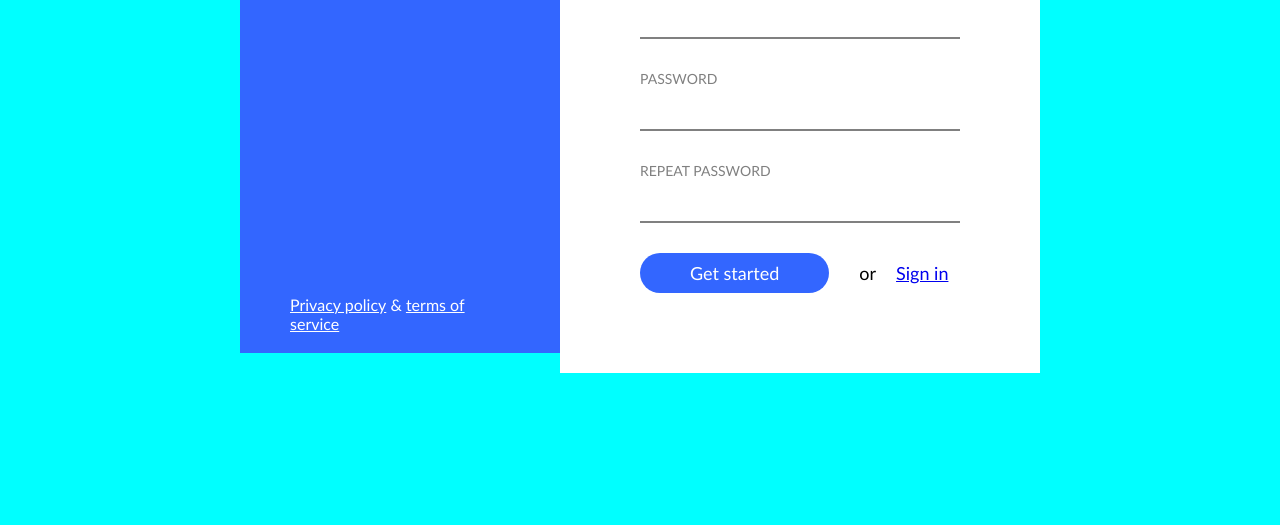
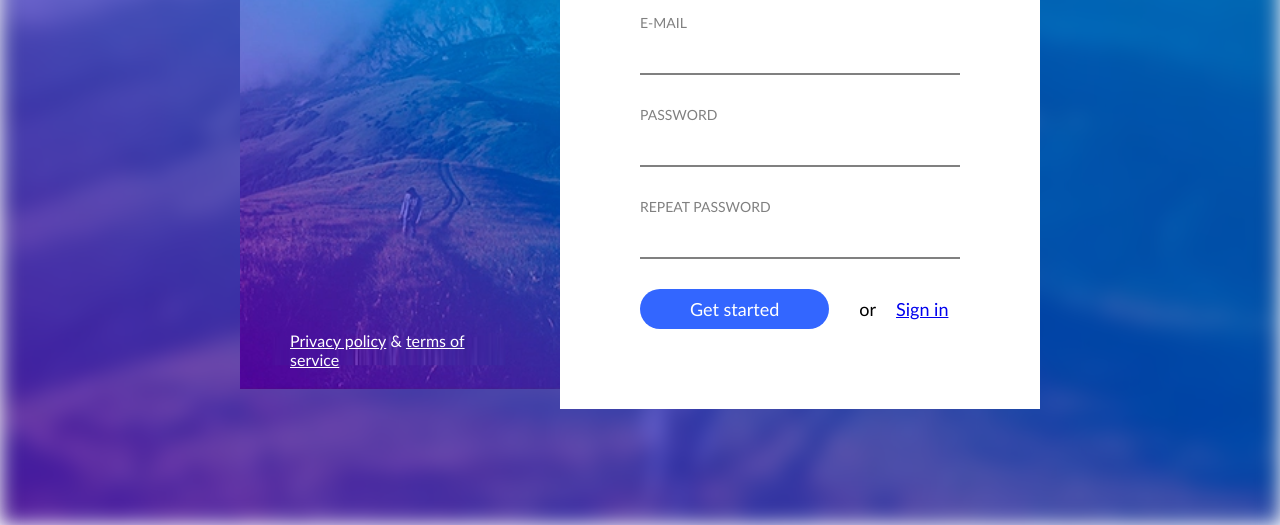
Before and after one commit to Eiman99/14-grupe-sign-up, a plain HTML site: page index.html in a window 1280 px wide. Shown: the part 275-800 px from the top of the page. Drawn offline with Linux system fonts and the light colour scheme.

Commit message:
Background

```diff
--- a/css/custom.css
+++ b/css/custom.css
@@ -1,20 +1,35 @@
 body {
+}
+
+.background {
+    display: inline-block;
+    width: 100%;
+    height: 100vh;
     background-color: aqua;
+    background-image: url(../img/hill.png);
+    background-size: cover;
+    background-position: center;
+    filter: blur(10px);
 }
 
 .container {
     display: inline-block;
     width: 800px;
-    margin-top: 80px;
-    margin-left: calc(50% - 400px);
 
-    position: relative;
+    position: absolute;
+    top: 50%;
+    left: 50%;
+    transform: translate(-50%, -50%);
 }
     .left {
         display: inline-block;
         width: 40%;
         padding: 50px;
         background-color: #36f;
+        background-color: red;
+        background-image: url(../img/hill.png);
+        background-size: cover;
+        background-position: center;
         color: #fff;
 
         position: absolute;
--- a/index.html
+++ b/index.html
@@ -9,6 +9,7 @@
     <link rel="stylesheet" href="./css/custom.css">
 </head>
 <body>
+    <div class="background"></div>
     <div class="container">
         <div class="left">
             <h1>Sign up</h1>
```
